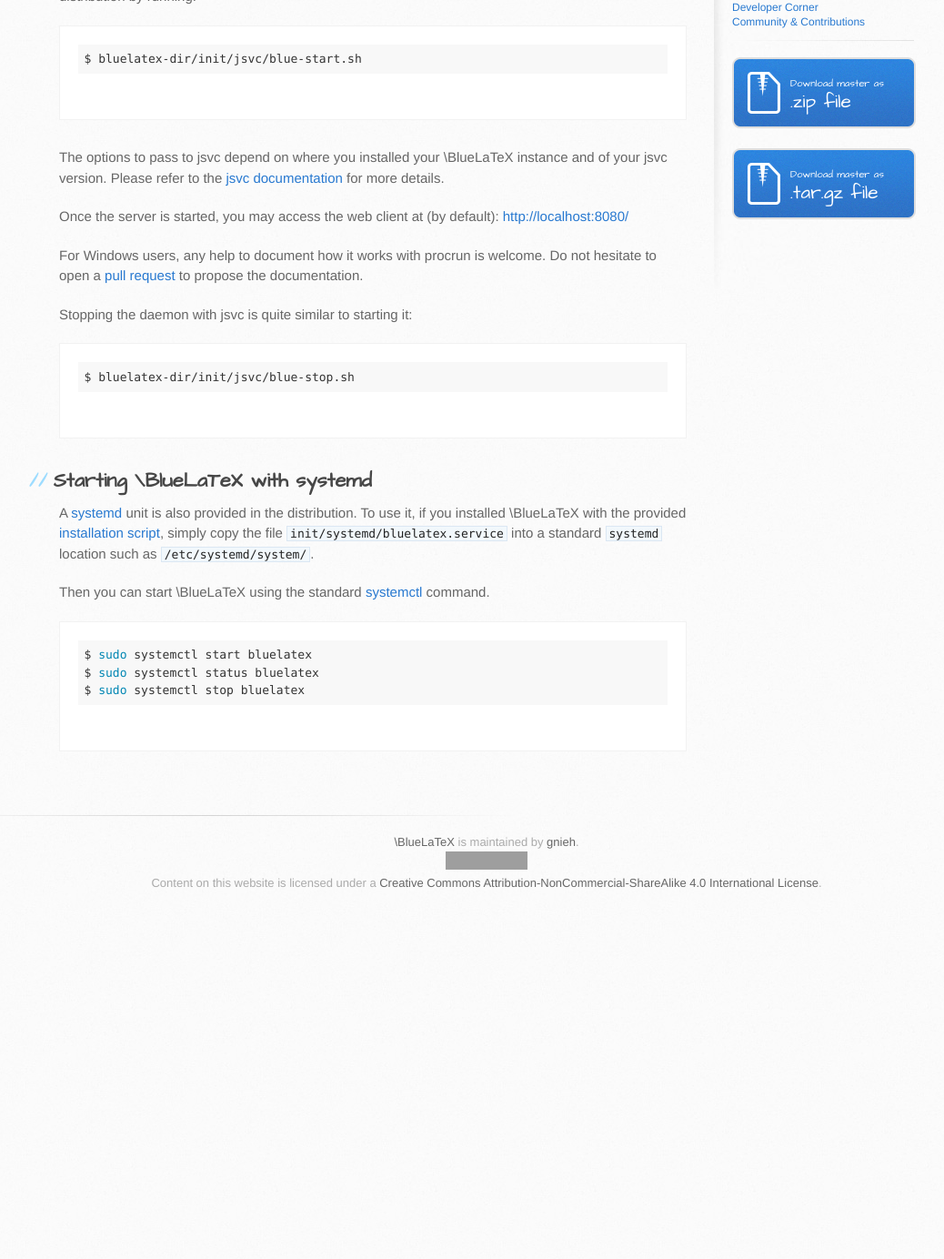
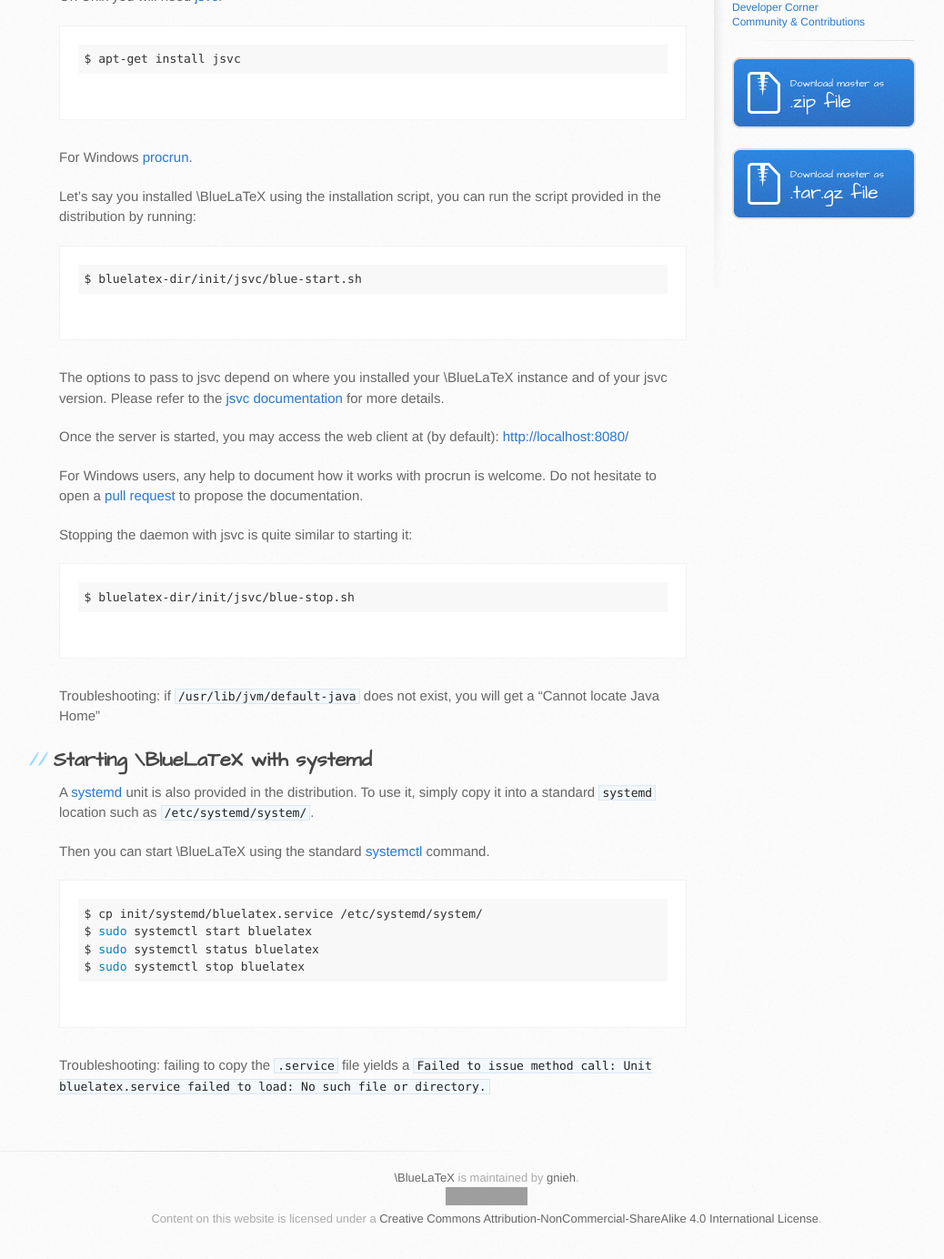
Before and after one commit to jeromedrouet/bluelatex-website, a Jekyll site: the page built from running/index.markdown, in a window 1280 px wide and 1400 px high, scrolled down 418 px. Shown: the top 1384 px of the window at 91% size, without its empty margins (105-1143 px from the left). Built offline with Jekyll 4.4.1, drawn with Linux system fonts in a browser that asks for light colours; before the commit the page ends 1449 px from its top, so only the background shows below that; some of the changed text lies outside the part shown; grey boxes are pictures that could not be loaded.

Commit message:
improves the doc based on the problems I've just had

````diff
--- a/running/index.markdown
+++ b/running/index.markdown
@@ -3,13 +3,20 @@
 title: Running \BlueLaTeX
 ---
 
+There are two possibilities for running \BlueLaTeX, commons-daemon or systemd. We explain here both.
+
 Running with commons-daemon
 ---------------------------
 
 If you want to use the launcher to start \BlueLaTeX as a daemon, you need to have [commons-daemon](http://commons.apache.org/proper/commons-daemon/) installed.
-On Unix you will need [jsvc](http://commons.apache.org/proper/commons-daemon/jsvc.html), for Windows [procrun](http://commons.apache.org/proper/commons-daemon/procrun.html).
 
-The launcher is packaged in the `bin` directory as `blue-launcher.jar`.
+On Unix you will need [jsvc](http://commons.apache.org/proper/commons-daemon/jsvc.html).
+
+```shell
+$ apt-get install jsvc
+```
+
+For Windows [procrun](http://commons.apache.org/proper/commons-daemon/procrun.html).
 
 Let's say you installed \BlueLaTeX using the installation script, you can run the script provided in the distribution by running:
 
@@ -29,17 +36,21 @@
 ```shell
 $ bluelatex-dir/init/jsvc/blue-stop.sh
 ```
+Troubleshooting: if `/usr/lib/jvm/default-java` does not exist, you will get a "Cannot locate Java Home"
 
 Starting \BlueLaTeX with systemd
 --------------------------------
 
 A [systemd](http://freedesktop.org/wiki/Software/systemd/) unit is also provided in the distribution.
-To use it, if you installed \BlueLaTeX with the provided [installation script](/installation/), simply copy the file `init/systemd/bluelatex.service` into a standard `systemd` location such as `/etc/systemd/system/`.
+To use it, simply copy it into a standard `systemd` location such as `/etc/systemd/system/`.
 
 Then you can start \BlueLaTeX using the standard [systemctl](http://www.freedesktop.org/software/systemd/man/systemctl.html) command.
 
 ```shell
+$ cp init/systemd/bluelatex.service /etc/systemd/system/
 $ sudo systemctl start bluelatex
 $ sudo systemctl status bluelatex
 $ sudo systemctl stop bluelatex
 ```
+
+Troubleshooting: failing to copy the `.service` file yields a `Failed to issue method call: Unit bluelatex.service failed to load: No such file or directory.`
````
